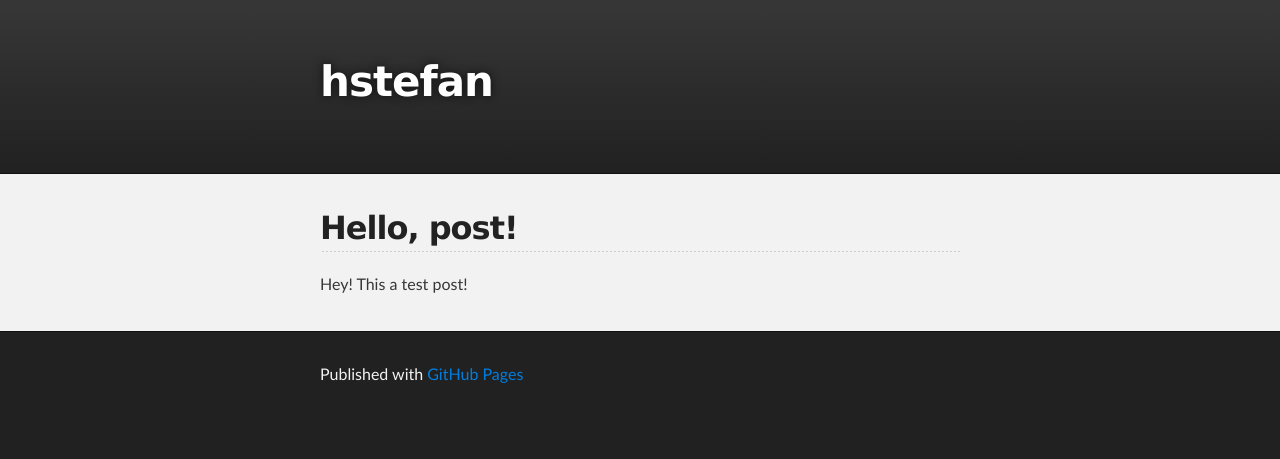
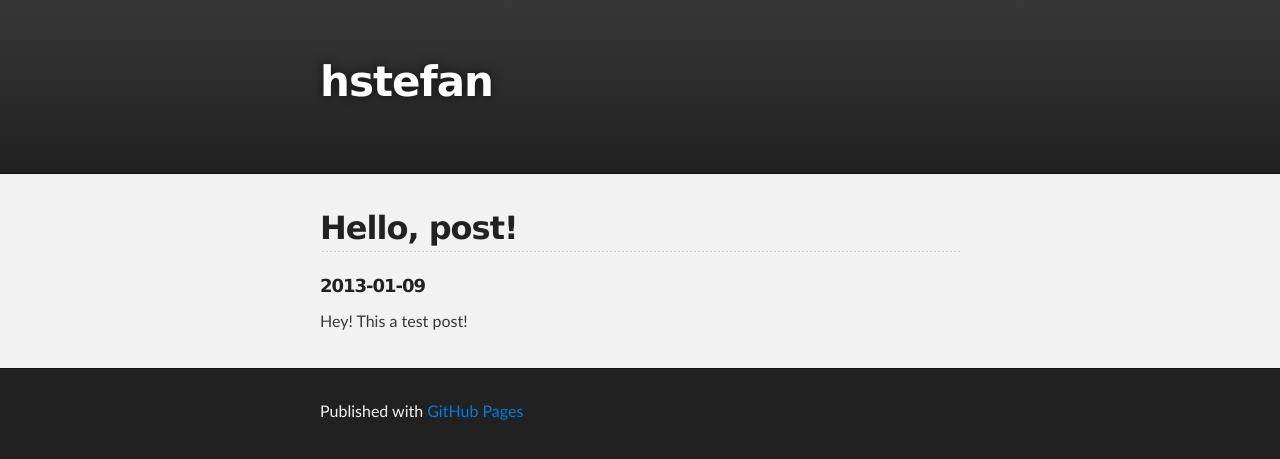
Before and after one commit to hstefan/hstefan.github.com, a Jekyll site: the page built from index.html, in a window 1280 px wide. Shown: the top 459 px of the page. Built offline with Jekyll 4.4.1, drawn with Linux system fonts in a browser that asks for light colours.

Commit message:
Ok, now I think we're done.

```diff
--- a/index.html
+++ b/index.html
@@ -7,7 +7,7 @@ layout: default
 	{% for post in site.posts limit:10 %}
 		<div class="inner">
 			<a href="{{post.url}}"><h2> {{post.title}} </h2> </a>
-			<h5> {{page.date | date: "%Y-%m-%d"}} </h5>
+			<h5> {{post.date || date: "%Y-%m-%d"}} </h5>
 			{{post.content}}
 		</div>
 	{% endfor %}
```
